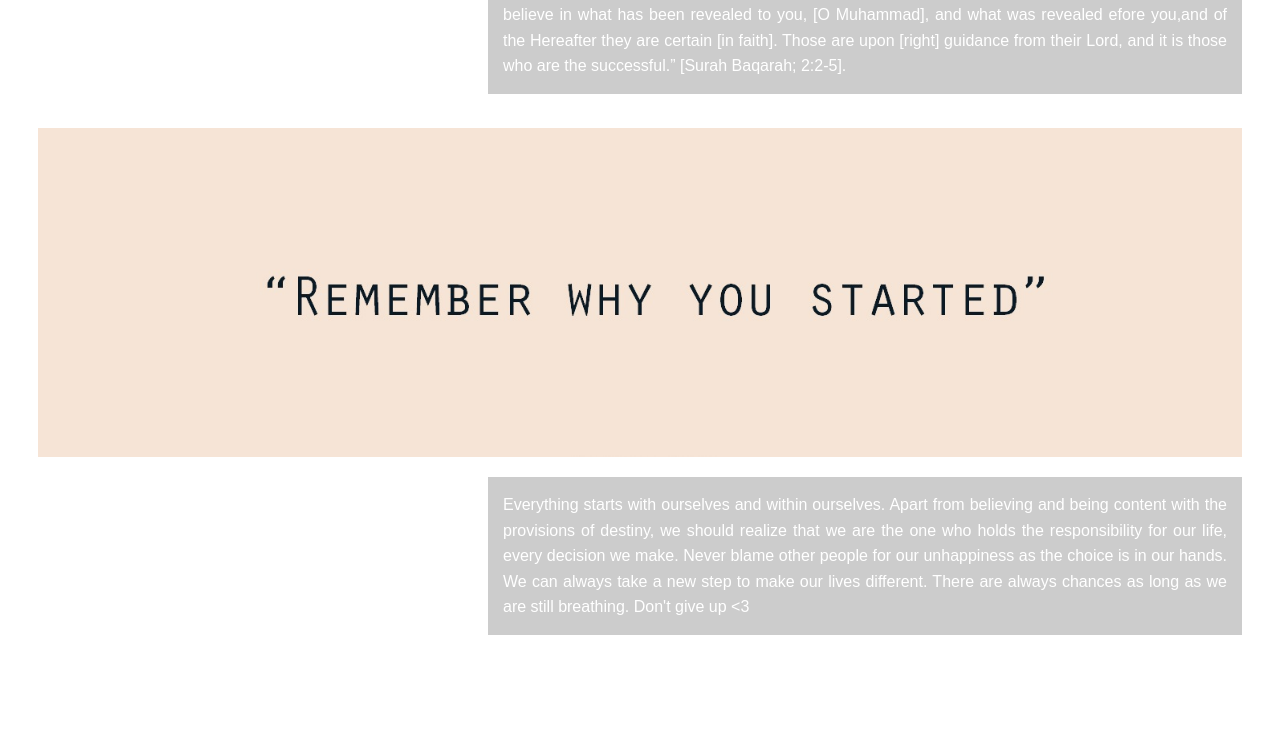
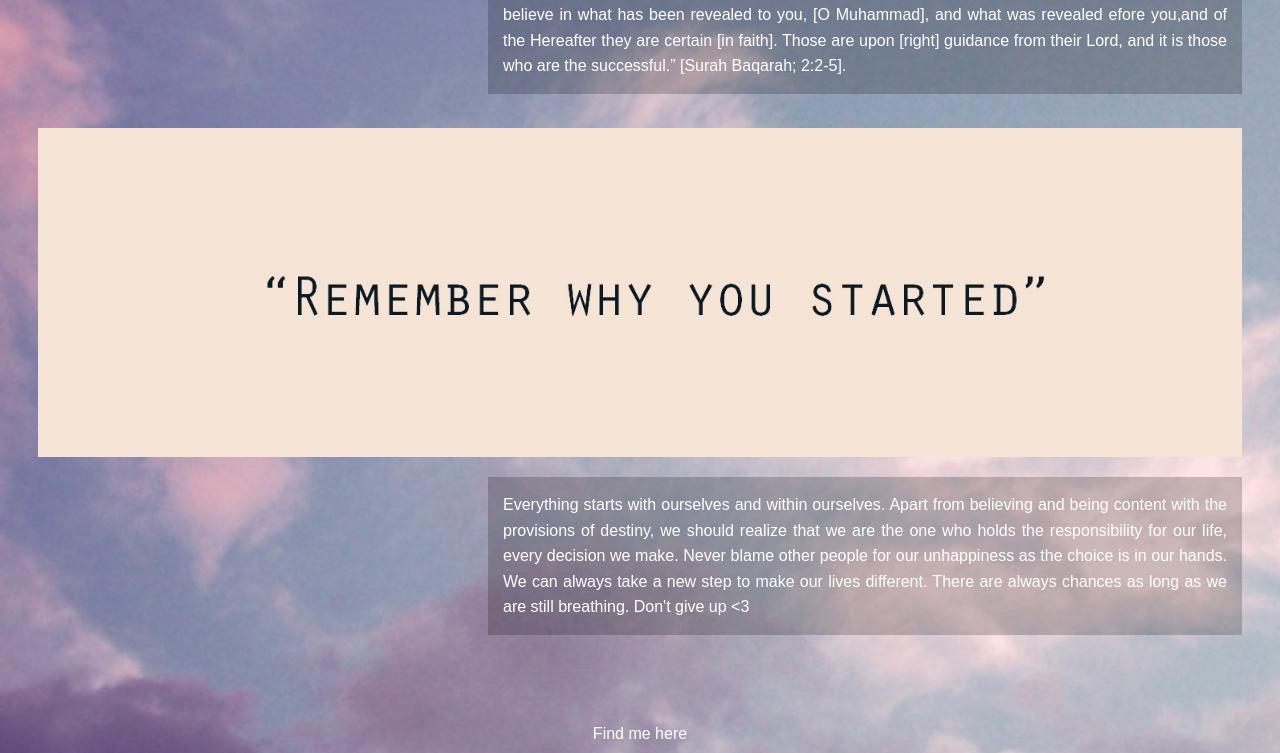
Before and after one commit to fatinadlyna/Fatin-sPersonalWebsite, a plain HTML site: page index.html in a window 1280 px wide. Shown: the part 447-1200 px from the top of the page. Drawn offline with Linux system fonts and the light colour scheme; files whose address does not match are found by name.

Commit message:
Update style.css

```diff
--- a/style.css
+++ b/style.css
@@ -4,7 +4,7 @@
     padding-left: 50px;
 }
 body {
-    background-image: url('homepage folder/background.png');
+    background-image: url('background.png');
     background-size: cover;
     font-family: sans-serif;
     margin-top: 60px;
```
